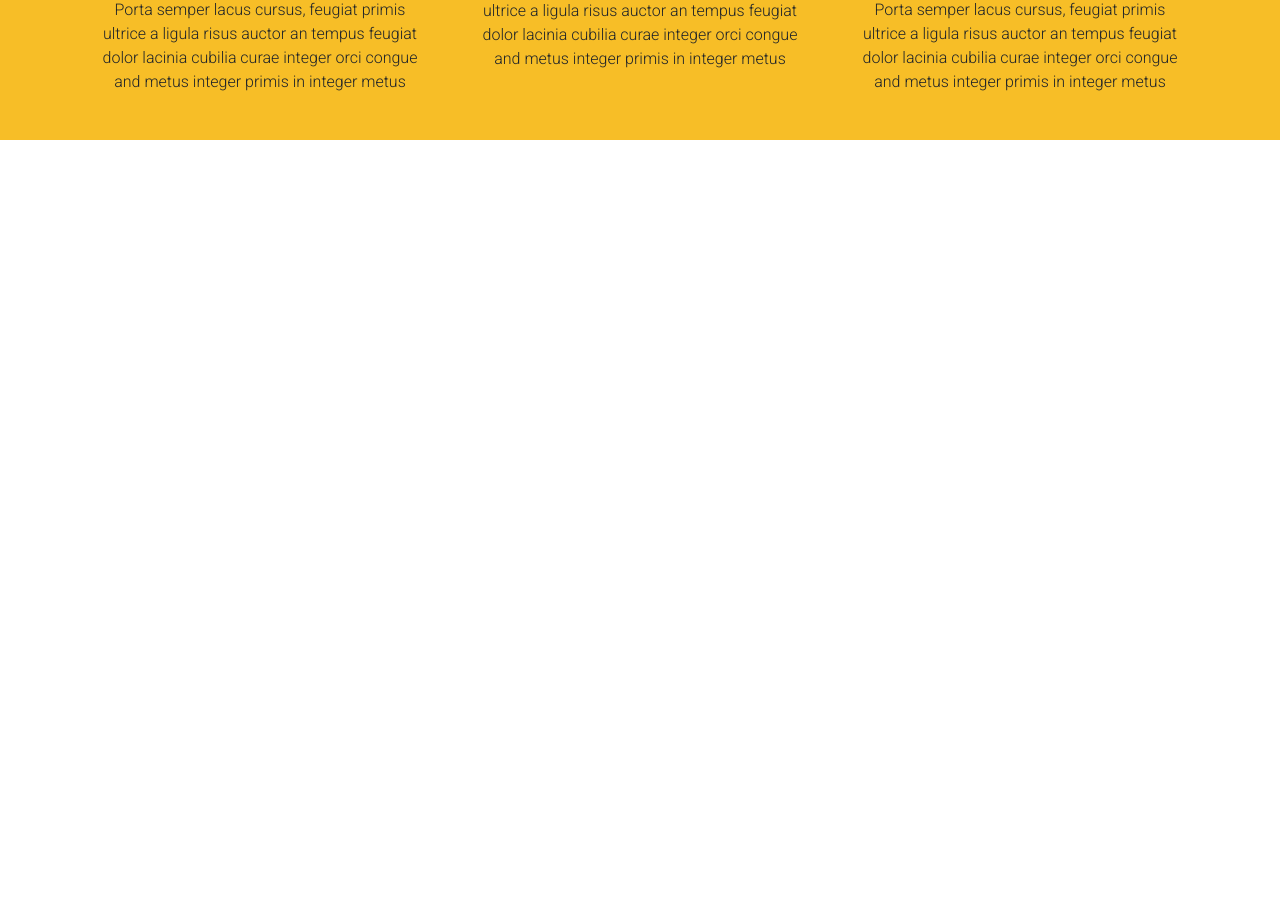
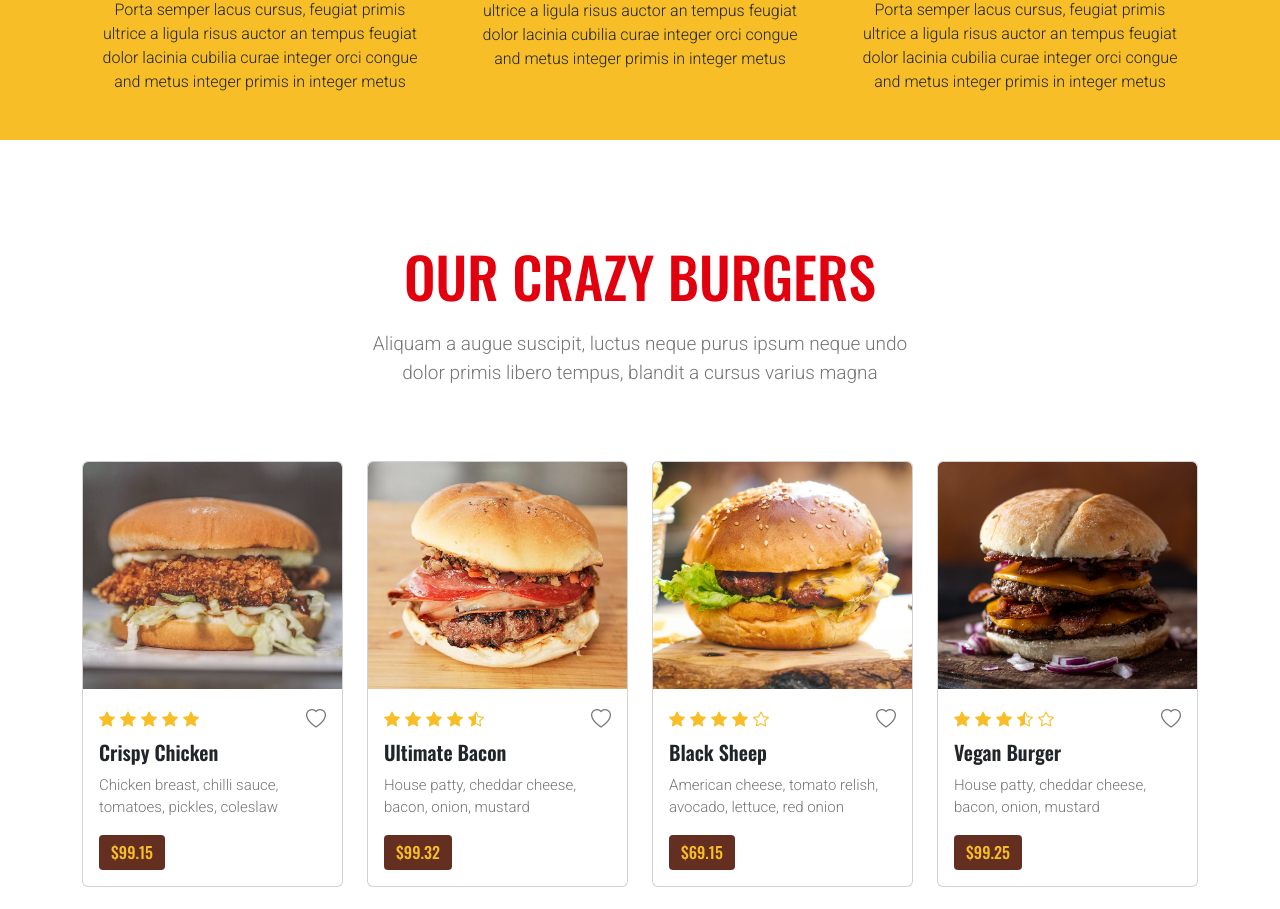
Before and after one commit to luuhuy2402/FoodOrderingWeb, a React (Vite) app: page / in a window 1280 px wide. Shown: the part 1856-2765 px from the top of the page. Before the commit the page ends 1996 px from the top, so only its background shows below. Built offline with nearby package versions, Linux system fonts and the light colour scheme.

Commit message:
Home - section3 b: báBá»urgers list

```diff
--- /dev/null
+++ b/src/components/Layouts/Cards.jsx
@@ -0,0 +1,55 @@
+import { Card, Col } from "react-bootstrap";
+import { Link } from "react-router-dom";
+import PropTypes from "prop-types";
+export default function Cards({
+    image,
+    rating,
+    title,
+    paragraph,
+    price,
+    renderRatingIcons,
+}) {
+    return (
+        <Col sm={6} lg={4} xl={3} className="mb-4">
+            <Card className="overflow-hidden">
+                <div className="overflow-hidden">
+                    <Card.Img variant="top" src={image} />
+                </div>
+                <Card.Body>
+                    <div className="d-flex align-items-center justify-content-between">
+                        <div className="item_rating">
+                            {renderRatingIcons(rating)}
+                        </div>
+                        <div className="wishlist">
+                            <i className="bi bi-heart"></i>
+                        </div>
+                    </div>
+
+                    <Card.Title>{title}</Card.Title>
+                    <Card.Text>{paragraph}</Card.Text>
+
+                    <div className="d-flex align-items-center justify-content-between">
+                        <div className="menu_price">
+                            <h5 className="mb-0">${price}</h5>
+                        </div>
+                        <div className="add_to_card">
+                            <Link to="/">
+                                <i className="bi bi-bag me-2"></i>
+                                Add To Cart
+                            </Link>
+                        </div>
+                    </div>
+                </Card.Body>
+            </Card>
+        </Col>
+    );
+}
+
+Cards.propTypes = {
+    image: PropTypes.string.isRequired, // Bắt buộc, kiểu string
+    rating: PropTypes.number.isRequired, // Bắt buộc, kiểu number
+    title: PropTypes.string.isRequired, // Bắt buộc, kiểu string
+    paragraph: PropTypes.string, // Không bắt buộc, kiểu string
+    price: PropTypes.oneOfType([PropTypes.string, PropTypes.number]).isRequired, // Bắt buộc, string hoặc number
+    renderRatingIcons: PropTypes.func.isRequired, // Bắt buộc, kiểu function
+};
--- a/src/pages/Home/Home.jsx
+++ b/src/pages/Home/Home.jsx
@@ -2,6 +2,7 @@
 import Section1 from "./Section1";
 import "../../styles/HomeStyle.css";
 import Section2 from "./Section2";
+import Section3 from "./Section3";
 export default function Home() {
     return (
         <>
@@ -11,6 +12,9 @@
 
                 {/* Home Section About */}
                 <Section2 />
+
+                {/* Home Section Menu */}
+                <Section3 />
             </Layout>
         </>
     );
--- /dev/null
+++ b/src/pages/Home/Section3.jsx
@@ -0,0 +1,154 @@
+import { Container, Row, Col } from "react-bootstrap";
+import Image1 from "../../assets/menu/burger-11.jpg";
+import Image2 from "../../assets/menu/burger-12.jpg";
+import Image3 from "../../assets/menu/burger-13.jpg";
+import Image4 from "../../assets/menu/burger-14.jpg";
+import Image5 from "../../assets/menu/burger-15.jpg";
+import Image6 from "../../assets/menu/burger-16.jpg";
+import Image7 from "../../assets/menu/burger-17.jpg";
+import Image8 from "../../assets/menu/burger-18.jpg";
+import Cards from "../../components/Layouts/Cards";
+import { Link } from "react-router-dom";
+
+// Mock Data Cards
+const mockData = [
+    {
+        id: "0001",
+        image: Image1,
+        title: "Crispy Chicken",
+        paragraph: "Chicken breast, chilli sauce, tomatoes, pickles, coleslaw",
+        rating: 5,
+        price: 99.15,
+    },
+    {
+        id: "0002",
+        image: Image2,
+        title: "Ultimate Bacon",
+        paragraph: "House patty, cheddar cheese, bacon, onion, mustard",
+        rating: 4.5,
+        price: 99.32,
+    },
+    {
+        id: "0003",
+        image: Image3,
+        title: "Black Sheep",
+        paragraph:
+            "American cheese, tomato relish, avocado, lettuce, red onion",
+        rating: 4,
+        price: 69.15,
+    },
+    {
+        id: "0004",
+        image: Image4,
+        title: "Vegan Burger",
+        paragraph: "House patty, cheddar cheese, bacon, onion, mustard",
+        rating: 3.5,
+        price: 99.25,
+    },
+    {
+        id: "0005",
+        image: Image5,
+        title: "Double Burger",
+        paragraph: "2 patties, cheddar cheese, mustard, pickles, tomatoes",
+        rating: 3.0,
+        price: 59.25,
+    },
+    {
+        id: "0006",
+        image: Image6,
+        title: "Turkey Burger",
+        paragraph: "Turkey, cheddar cheese, onion, lettuce, tomatoes, pickles",
+        rating: 3,
+        price: 79.18,
+    },
+    {
+        id: "0007",
+        image: Image7,
+        title: "Smokey House",
+        paragraph: "patty, cheddar cheese, onion, lettuce, tomatoes, pickles",
+        rating: 2.5,
+        price: 99.19,
+    },
+    {
+        id: "0008",
+        image: Image8,
+        title: "Classic Burger",
+        paragraph: "cheddar cheese, ketchup, mustard, pickles, onion",
+        rating: 2.0,
+        price: 89.12,
+    },
+    // Add more mock data objects as needed
+];
+
+// Rating Logical Data
+const renderRatingIcons = (rating) => {
+    const stars = [];
+
+    for (let i = 0; i < 5; i++) {
+        if (rating > 0.5) {
+            stars.push(<i key={i} className="bi bi-star-fill"></i>);
+            rating--;
+        } else if (rating > 0 && rating < 1) {
+            stars.push(<i key={"half"} className="bi bi-star-half"></i>);
+            rating--;
+        } else {
+            stars.push(<i key={`empty${i}`} className="bi bi-star"></i>);
+        }
+    }
+    return stars;
+};
+export default function Section3() {
+    return (
+        <section className="menu_section">
+            <Container>
+                <Row>
+                    <Col
+                        lg={{ span: 8, offset: 2 }}
+                        className="text-center mb-5"
+                    >
+                        <h2>OUR CRAZY BURGERS</h2>
+                        <p className="para">
+                            Aliquam a augue suscipit, luctus neque purus ipsum
+                            neque undo dolor primis libero tempus, blandit a
+                            cursus varius magna
+                        </p>
+                    </Col>
+                </Row>
+                <Row>
+                    {mockData.map((cardData, index) => (
+                        <Cards
+                            key={index}
+                            image={cardData.image}
+                            rating={cardData.rating}
+                            title={cardData.title}
+                            paragraph={cardData.paragraph}
+                            price={cardData.price}
+                            renderRatingIcons={renderRatingIcons}
+                        />
+                    ))}
+                </Row>
+
+                <Row className="pt-5">
+                    <Col sm={6} lg={5}>
+                        <div className="ads_box ads_img1 mb-5 mb-md-0">
+                            <h4 className="mb-0">GET YOUR FREE</h4>
+                            <h5>CHEESE FRIES</h5>
+                            <Link to="/" className="btn btn_red px-4 rounded-0">
+                                Learn More
+                            </Link>
+                        </div>
+                    </Col>
+                    <Col sm={6} lg={7}>
+                        <div className="ads_box ads_img2">
+                            <h4 className="mb-0">GET YOUR FREE</h4>
+                            <h5>CHEESE FRIES</h5>
+                            <Link to="/" className="btn btn_red px-4 rounded-0">
+                                Learn More
+                            </Link>
+                        </div>
+                    </Col>
+                </Row>
+            </Container>
+        </section>
+    );
+}
--- a/src/styles/HomeStyle.css
+++ b/src/styles/HomeStyle.css
@@ -107,6 +107,124 @@
     padding: 0 20px;
 }
 
+/* Home Menu 3.0 */
+.menu_section {
+    padding-top: 100px;
+    padding-bottom: 100px;
+}
+
+.menu_section .card-img-top {
+    transition: all 500ms ease-in-out;
+}
+
+.menu_section h2 {
+    font-size: 3.5rem;
+    color: var(--light-red);
+}
+
+.menu_section .para {
+    color: var(--grey);
+    padding: 10px 100px;
+    font-size: 19px;
+}
+
+.menu_section .item_rating i {
+    color: var(--yellow);
+    padding-right: 5px;
+}
+
+.menu_section .wishlist i {
+    color: var(--grey);
+    font-size: 20px;
+    cursor: pointer;
+}
+
+.menu_section .wishlist i:hover {
+    color: var(--light-red);
+}
+
+.menu_section .card-title {
+    font-family: var(--oswald-font);
+    font-weight: 600;
+    margin-top: 5px;
+    margin-bottom: 10px;
+}
+
+.menu_section .card-text {
+    color: var(--grey);
+    font-size: 15px;
+}
+
+.menu_section .menu_price {
+    background-color: var(--bg-coffee);
+    display: inline-block;
+    padding: 7px 12px;
+    border-radius: 4px;
+}
+
+.menu_section .menu_price h5 {
+    color: var(--yellow);
+    font-size: 1rem;
+}
+
+.menu_section .add_to_card a {
+    background: var(--yellow);
+    display: inline-block;
+    font-size: 1rem;
+    line-height: 1;
+    font-weight: 700;
+    padding: 8px 14px;
+    border-radius: 4px;
+    opacity: 0;
+    transform: translateY(100px);
+    -webkit-transition: all 500ms ease-in-out;
+    -moz-transition: all 500ms ease-in-out;
+    -ms-transition: all 500ms ease-in-out;
+    -o-transition: all 500ms ease-in-out;
+    transition: all 500ms ease-in-out;
+}
+
+.menu_section .card:hover .card-img-top {
+    transform: scale(1.1);
+}
+
+.menu_section .card:hover .add_to_card a {
+    transform: translateY(0px);
+    opacity: 1;
+}
+
+.menu_section .ads_box {
+    text-align: right;
+    padding: 80px 35px 50px;
+    border-radius: 6px;
+}
+
+.menu_section .ads_img1 {
+    background: url("../assets/menu/ads-1.jpg") no-repeat center center;
+    background-size: cover;
+}
+
+.menu_section .ads_img2 {
+    background: url("../assets/menu/ads-2.jpg") no-repeat center center;
+    background-size: cover;
+}
+
+.menu_section .ads_box h4 {
+    font-size: 2.25rem;
+    font-weight: 300;
+    color: var(--brown);
+}
+
+.menu_section .ads_box h5 {
+    font-size: 2.375rem;
+    color: var(--brown);
+}
+
+.menu_section .ads_box a {
+    margin-top: 15px;
+    font-size: 18px;
+}
+
 /* Media Query mobiles */
 
 @media (max-width: 992px) {
@@ -133,4 +251,9 @@
     .hero_section .hero_text h1 {
         font-size: 5.5rem;
     }
+
+    /* Home Menu 3.0 */
+    .menu_section .para {
+        padding: 10px 0px;
+    }
 }
```
